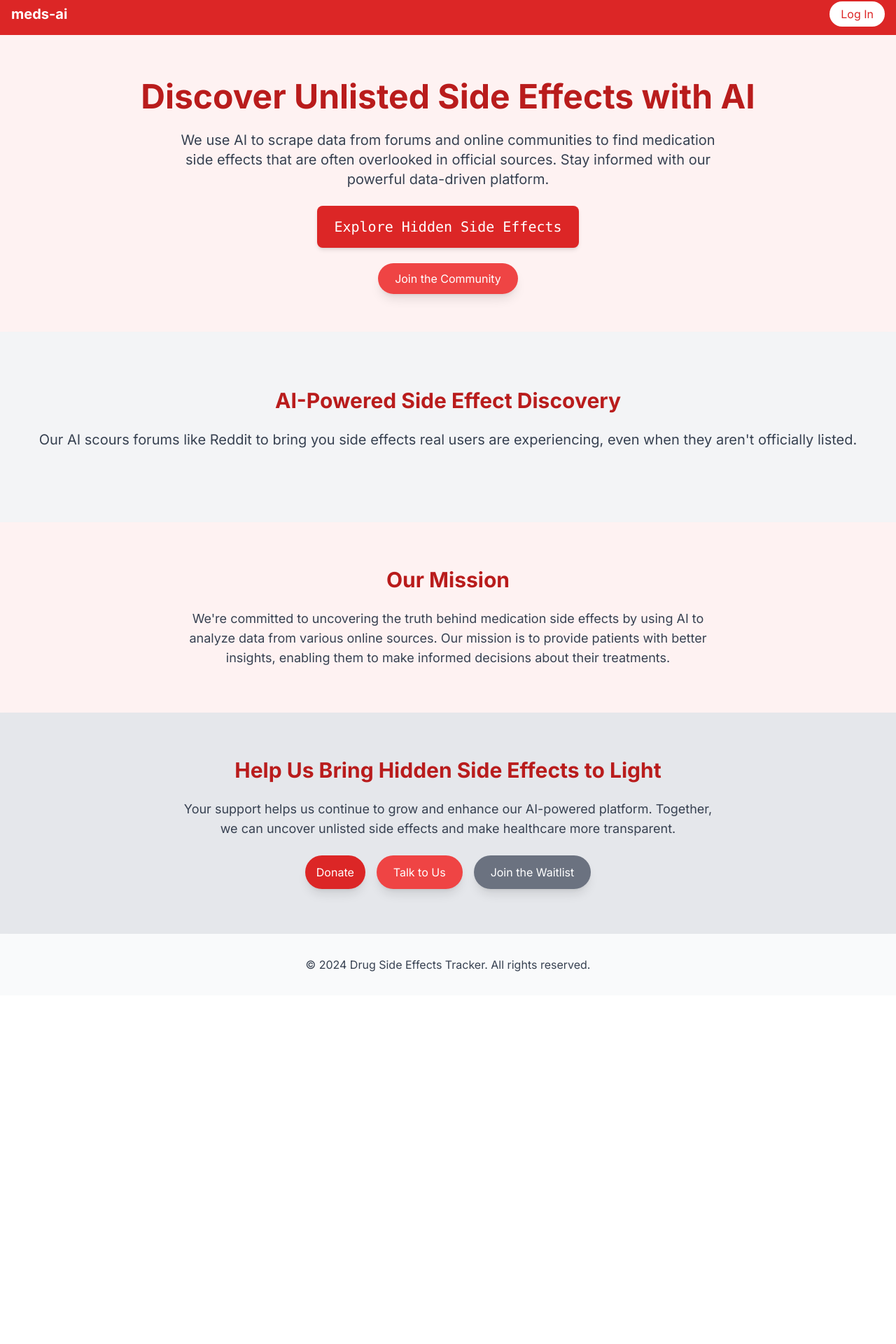
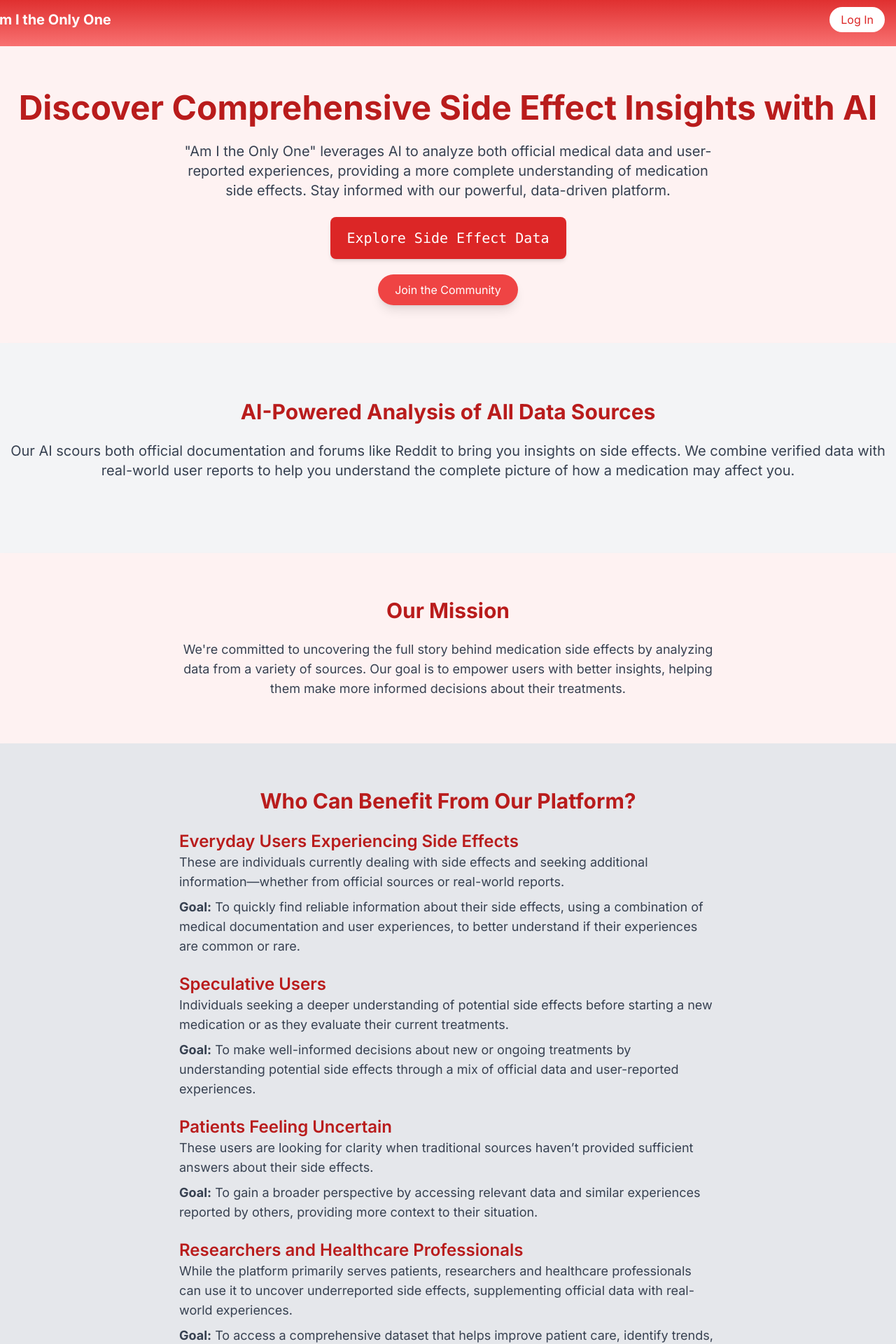
Before and after one commit to cdirks4/side-effects, a Next.js app: page / in a window 1280 px wide. Shown: the part 10-1930 px from the top of the page at 70% size. Before the commit the page ends 1432 px from the top, so only its background shows below. Built offline with nearby package versions, Linux system fonts and the light colour scheme.

Commit message:
fix: text

```diff
--- a/src/app/components/navbar.tsx
+++ b/src/app/components/navbar.tsx
@@ -4,9 +4,11 @@ import Link from "next/link";
 
 const Navbar = () => {
   return (
-    <nav className="bg-red-600 shadow-lg py-4">
+    <nav className="bg-gradient-to-b from-red-600 to-red-400 shadow-xl py-6">
       <div className="container mx-auto px-4 flex justify-between items-center">
-        <div className="text-xl font-bold text-white">meds-ai</div>
+        <div className="text-xl font-bold text-white ml-[-2rem]">
+          Am I the Only One
+        </div>
         <div className="md:flex space-x-8">
           <button onClick={() => alert("Chill we aren't there yet")}>
             <span className="bg-white text-red-600 px-4 py-2 rounded-full hover:bg-gray-100 transition duration-300 cursor-pointer">
--- a/src/app/page.tsx
+++ b/src/app/page.tsx
@@ -6,10 +6,10 @@ export default function Home() {
   return (
     <div className="bg-gray-50 text-gray-800">
       <Head>
-        <title>Discover Unlisted Side Effects</title>
+        <title>Discover Comprehensive Side Effect Insights</title>
         <meta
           name="description"
-          content="Our platform uses AI to discover unlisted medication side effects from sources like Reddit and forums. Find out what others are experiencing."
+          content="Am I the Only One uses AI to provide a complete understanding of medication side effects by analyzing data from both official sources and real-world user reports."
         />
         <link rel="icon" href="/favicon.ico" />
       </Head>
@@ -18,15 +18,16 @@ export default function Home() {
       <section className="bg-red-50 py-16 shadow-lg">
         <div className="container mx-auto px-4 text-center">
           <h1 className="text-4xl md:text-5xl font-bold text-red-700 mb-6">
-            Discover Unlisted Side Effects with AI
+            Discover Comprehensive Side Effect Insights with AI
           </h1>
           <p className="text-lg md:text-xl text-gray-700 mb-6 max-w-[60vw] mx-auto">
-            We use AI to scrape data from forums and online communities to find
-            medication side effects that are often overlooked in official
-            sources. Stay informed with our powerful data-driven platform.
+            "Am I the Only One" leverages AI to analyze both official medical
+            data and user-reported experiences, providing a more complete
+            understanding of medication side effects. Stay informed with our
+            powerful, data-driven platform.
           </p>
           <div className="bg-red-600 text-white font-mono text-lg md:text-xl py-4 px-6 rounded-lg mb-6 inline-block shadow-md cursor-pointer hover:bg-red-700 transition duration-300">
-            <span>Explore</span> Hidden Side Effects
+            <span>Explore</span> Side Effect Data
           </div>
         </div>
         <div className="flex justify-center mt-2">
@@ -38,15 +39,17 @@ export default function Home() {
         </div>
       </section>
 
-      {/* GIF Section */}
+      {/* Data Analysis Section */}
       <section className="bg-gray-100 py-20 shadow-lg">
         <div className="container mx-auto text-center">
           <h2 className="text-3xl font-bold text-red-700 mb-6">
-            AI-Powered Side Effect Discovery
+            AI-Powered Analysis of All Data Sources
           </h2>
           <p className="text-lg md:text-xl text-gray-700 mb-6">
-            Our AI scours forums like Reddit to bring you side effects real
-            users are experiencing, even when they aren't officially listed.
+            Our AI scours both official documentation and forums like Reddit to
+            bring you insights on side effects. We combine verified data with
+            real-world user reports to help you understand the complete picture
+            of how a medication may affect you.
           </p>
         </div>
       </section>
@@ -56,11 +59,78 @@ export default function Home() {
         <div className="container mx-auto px-4 text-center">
           <h2 className="text-3xl font-bold text-red-700 mb-6">Our Mission</h2>
           <p className="text-lg text-gray-700 max-w-[60vw] mx-auto">
-            We're committed to uncovering the truth behind medication side
-            effects by using AI to analyze data from various online sources. Our
-            mission is to provide patients with better insights, enabling them
-            to make informed decisions about their treatments.
+            We're committed to uncovering the full story behind medication side
+            effects by analyzing data from a variety of sources. Our goal is to
+            empower users with better insights, helping them make more informed
+            decisions about their treatments.
           </p>
+        </div>
+      </section>
+
+      {/* User Groups Section */}
+      <section className="py-16 bg-gray-200 shadow-md">
+        <div className="container mx-auto px-4 text-center">
+          <h2 className="text-3xl font-bold text-red-700 mb-6">
+            Who Can Benefit From Our Platform?
+          </h2>
+          <div className="text-left max-w-[60vw] mx-auto">
+            <h3 className="text-2xl font-semibold text-red-700 mt-6">
+              Everyday Users Experiencing Side Effects
+            </h3>
+            <p className="text-lg text-gray-700">
+              These are individuals currently dealing with side effects and
+              seeking additional information—whether from official sources or
+              real-world reports.
+            </p>
+            <p className="text-lg text-gray-700 mt-2">
+              <span className="font-bold">Goal:</span> To quickly find reliable
+              information about their side effects, using a combination of
+              medical documentation and user experiences, to better understand
+              if their experiences are common or rare.
+            </p>
+
+            <h3 className="text-2xl font-semibold text-red-700 mt-6">
+              Speculative Users
+            </h3>
+            <p className="text-lg text-gray-700">
+              Individuals seeking a deeper understanding of potential side
+              effects before starting a new medication or as they evaluate their
+              current treatments.
+            </p>
+            <p className="text-lg text-gray-700 mt-2">
+              <span className="font-bold">Goal:</span> To make well-informed
+              decisions about new or ongoing treatments by understanding
+              potential side effects through a mix of official data and
+              user-reported experiences.
+            </p>
+
+            <h3 className="text-2xl font-semibold text-red-700 mt-6">
+              Patients Feeling Uncertain
+            </h3>
+            <p className="text-lg text-gray-700">
+              These users are looking for clarity when traditional sources
+              haven’t provided sufficient answers about their side effects.
+            </p>
+            <p className="text-lg text-gray-700 mt-2">
+              <span className="font-bold">Goal:</span> To gain a broader
+              perspective by accessing relevant data and similar experiences
+              reported by others, providing more context to their situation.
+            </p>
+
+            <h3 className="text-2xl font-semibold text-red-700 mt-6">
+              Researchers and Healthcare Professionals
+            </h3>
+            <p className="text-lg text-gray-700">
+              While the platform primarily serves patients, researchers and
+              healthcare professionals can use it to uncover underreported side
+              effects, supplementing official data with real-world experiences.
+            </p>
+            <p className="text-lg text-gray-700 mt-2">
+              <span className="font-bold">Goal:</span> To access a comprehensive
+              dataset that helps improve patient care, identify trends, and
+              inform future research.
+            </p>
+          </div>
         </div>
       </section>
 
@@ -76,14 +146,6 @@ export default function Home() {
             healthcare more transparent.
           </p>
           <div className="flex justify-center space-x-4">
-            <a
-              href="https://venmo.com/YourLinkHere" // Replace with your actual donation link
-              target="_blank"
-              rel="noopener noreferrer"
-              className="bg-red-600 text-white px-4 py-3 rounded-full hover:bg-red-700 transition duration-300 shadow-lg"
-            >
-              Donate
-            </a>
             <a
               href="https://calendly.com/YourLinkHere" // Replace with your actual Calendly link
               target="_blank"
@@ -107,7 +169,7 @@ export default function Home() {
       {/* Footer */}
       <footer className="bg-gray-50 text-gray-700 py-8 shadow-lg">
         <div className="container mx-auto px-4 text-center">
-          <p>&copy; 2024 Drug Side Effects Tracker. All rights reserved.</p>
+          <p>&copy; 2024 Am I the Only One. All rights reserved.</p>
         </div>
       </footer>
     </div>
```
